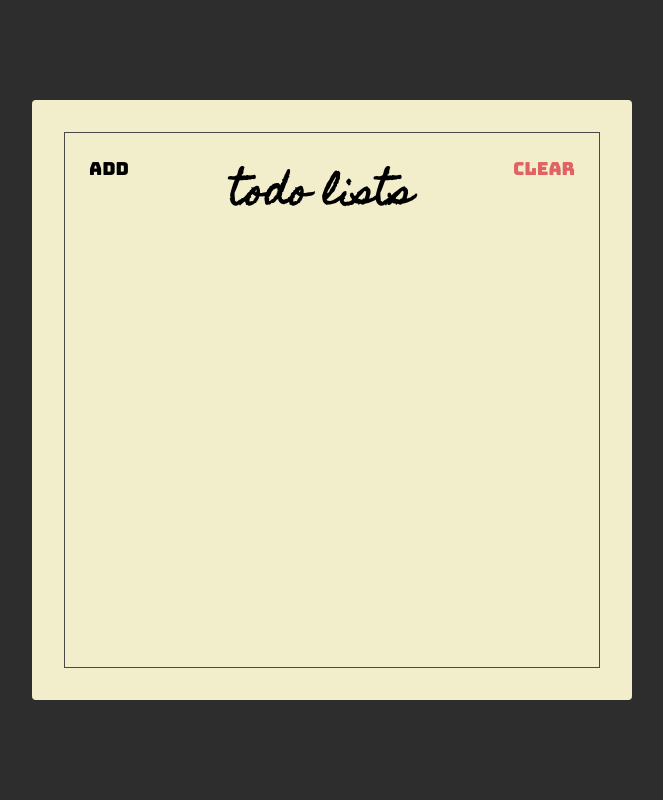
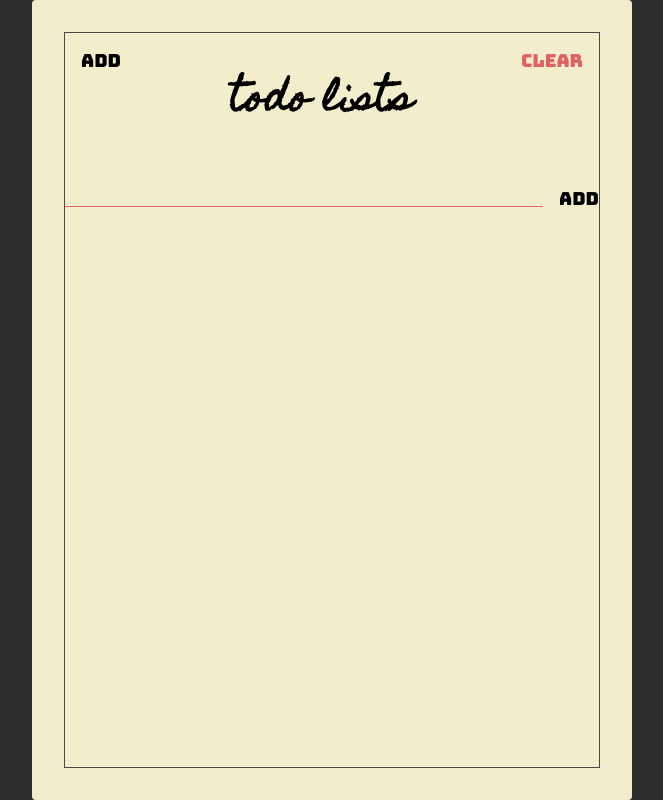
Before and after one commit to nmSholeh/react-starter, a website: page index.html in a window 1280 px wide. Shown: the whole page, without its empty margins (308-971 px from the left). Drawn offline with Linux system fonts and the light colour scheme.

Commit message:
Membuat Add Section

```diff
--- a/index.html
+++ b/index.html
@@ -14,11 +14,18 @@
   <body>
     <div class="container">
       <div class="frame">
-        <div class="header">
+        <section class="header">
           <button class="header-Btn">Add</button>
           <h1 class="header-title">Todo Lists</h1>
           <button class="header-Btn main-red-color">Clear</button>
-        </div>
+        </section>
+
+        <section class="add">
+          <form class="add-form">
+            <input type="text" class="add-input" />
+            <button class="add-btn">Add</button>
+          </form>
+        </section>
       </div>
     </div>
   </body>
--- a/styles.css
+++ b/styles.css
@@ -33,7 +33,7 @@ html {
 
 .container {
   width: 600px;
-  height: 600px;
+  height: 800px;
   background-color: #f2eecb;
   border-radius: 4px;
 
@@ -65,9 +65,43 @@ html {
   font-size: 1.8rem;
   font-family: "Bungee", sans-serif;
 
-  padding: 24px;
+  padding: 16px;
+  cursor: pointer;
 
   background: unset;
   border: unset;
   outline: unset;
 }
+
+.add-form {
+  display: flex;
+  align-items: flex-start;
+}
+
+.add-input {
+  background: unset;
+  border: unset;
+  padding: 0 64px;
+
+  flex: 1;
+
+  border-bottom: 1px solid var(--main-red-color);
+  outline: unset;
+
+  font-family: "Homemade Apple", sans-serif;
+  font-size: 16px;
+  text-transform: lowercase;
+}
+
+.add-btn {
+  font-size: 1.8rem;
+  font-family: "Bungee", sans-serif;
+
+  padding: 16px;
+  padding-right: unset;
+  cursor: pointer;
+
+  background: unset;
+  border: unset;
+  outline: unset;
+}
```
